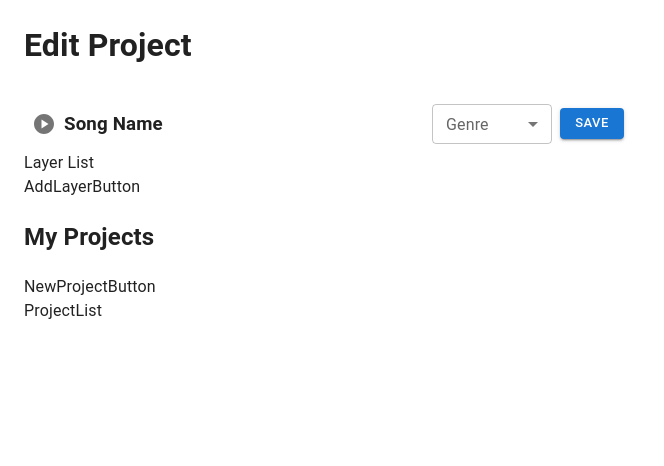
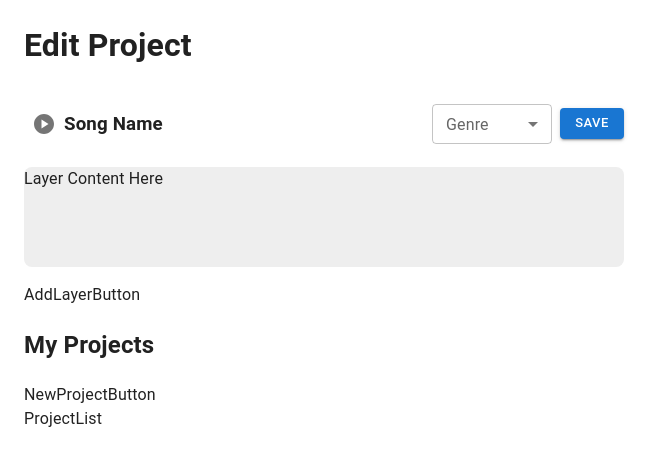
Before and after one commit to rpp33-boc-pacific/improvibe, a Next.js app: page /editor in a window 1280 px wide. Shown: the top 466 px of the page, without its empty margins (0-664 px from the left). Built offline with nearby package versions, Linux system fonts and the light colour scheme.

Commit message:
add layer li box

```diff
--- a/components/projectEditor/Layer.tsx
+++ b/components/projectEditor/Layer.tsx
@@ -1,3 +1,3 @@
-export default function Contact() {
-  return <div>This is the contact page.</div>
+export default function Layer({ data }) {
+  return <li role='layer'>This is a layer</li>
 }
--- a/components/projectEditor/LayerList.tsx
+++ b/components/projectEditor/LayerList.tsx
@@ -1,10 +1,31 @@
-import React from 'react';
+import * as React from 'react';
+import Box from '@mui/material/Box';
+import Layer from './Layer';
+import { TabsListUnstyled } from '@mui/base';
 
-function LayerList() {
+export default function LayerList({ layers }) {
+  const listStyle = {
+    listStyleType: 'none',
+    padding: 0
+  }
 
   return (
-    <div>Layer List</div>
-  );
+    <ul role='list-layers' style={listStyle}>
+      {/* {layers.map((layer) => {
+        return (
+        <Layer key={layer.id} data={layer} />
+        );
+      })} */}
+      <li><Box sx={{
+        width: 600,
+        height: 100,
+        backgroundColor: '#eee',
+        '&:hover': {
+          backgroundColor: '#ccc',
+          opacity: [0.9, 0.8, 0.7],
+        },
+        borderRadius: 2
+      }}>Layer Content Here</Box></li>
+    </ul>
+  )
 }
-
-export default LayerList;
--- a/pages/editor.tsx
+++ b/pages/editor.tsx
@@ -18,7 +18,7 @@ export default function Editor() {
           <div className='layers'>
             <div>
               <ProjectHeader />
-              <LayerList />
+              <LayerList layers={[]}/>
               <AddLayer />
             </div>
           </div>
```
